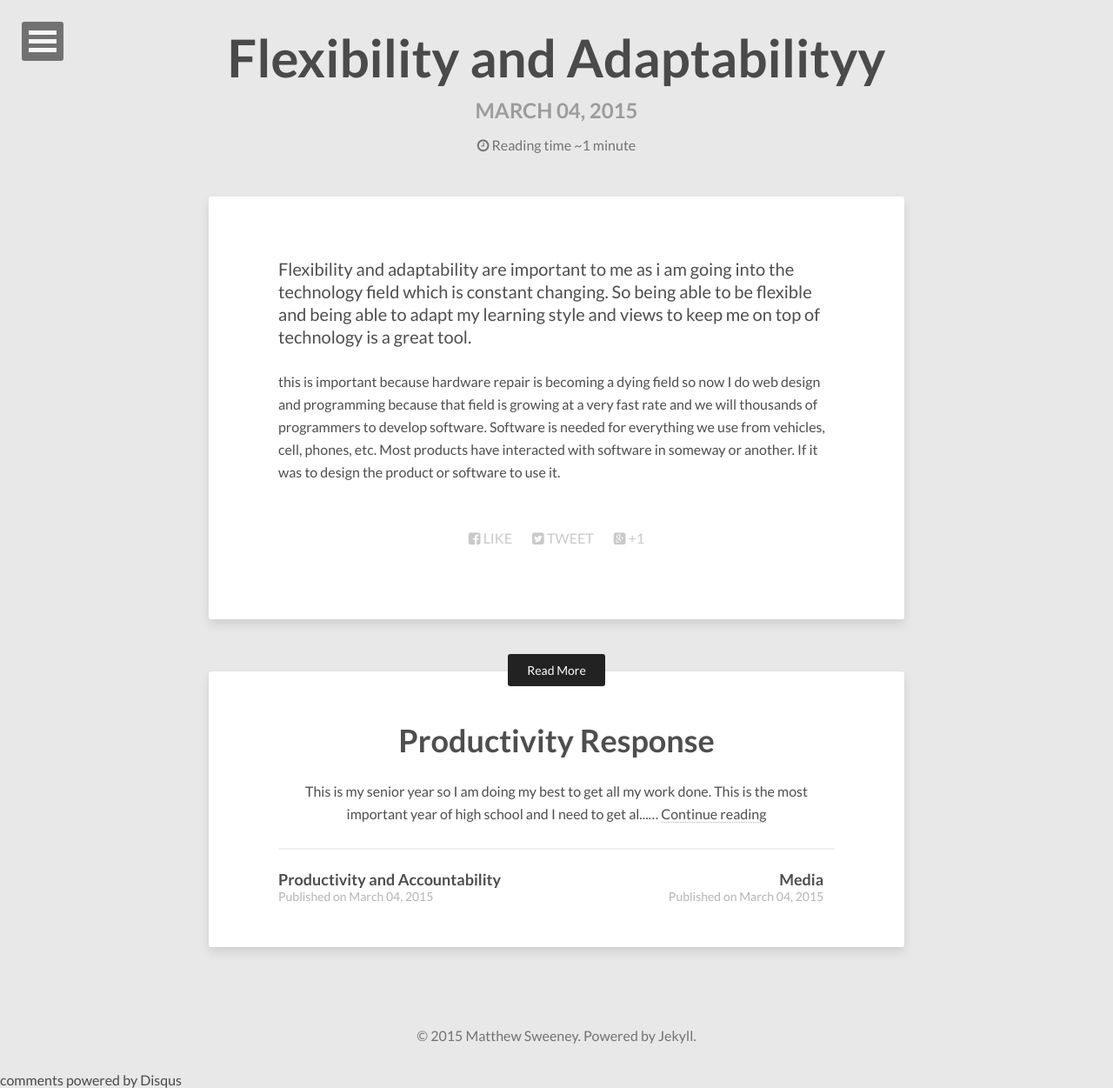
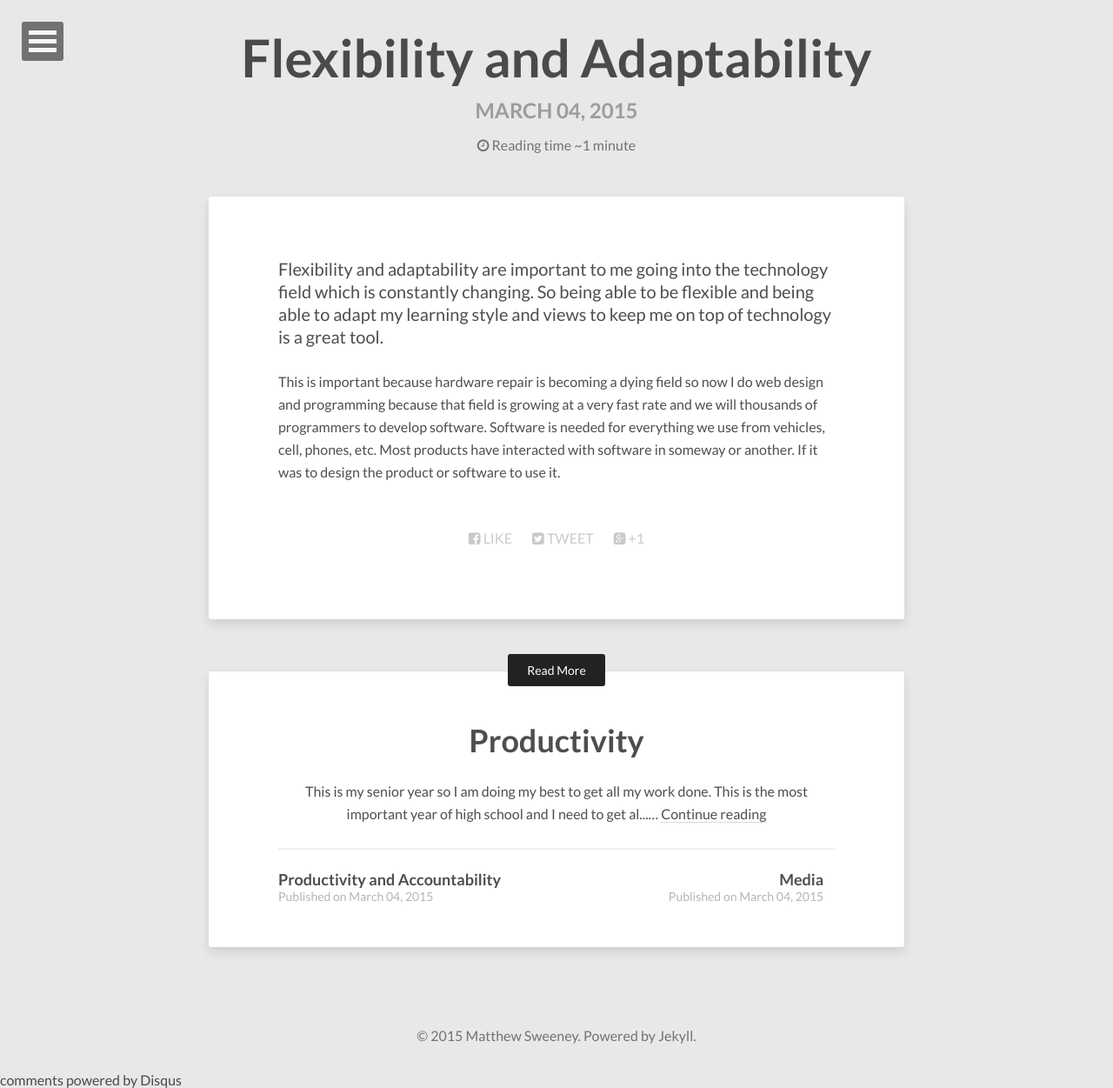
Before and after one commit to TheSween/TheSween.github.io, a Jekyll site: the page built from _posts/2015-03-12-flexibity.markdown, in a window 1280 px wide. Shown: the whole page at 87% size. Built offline with Jekyll 4.4.1, drawn with Linux system fonts in a browser that asks for light colours; nearby versions of some CDN libraries; comment, search, counter and statistics services are not loaded.

Commit message:
more fixes

```diff
--- a/_posts/2015-03-12-flexibity.markdown
+++ b/_posts/2015-03-12-flexibity.markdown
@@ -1,11 +1,11 @@
 ---
 layout: post
-title:  "Flexibility and Adaptabilityy"
+title:  "Flexibility and Adaptability"
 date:   2015-03-04 11:48:34
 categories: jekyll update
 ---
 
-Flexibility and adaptability are important to me as i am going into the technology field which is constant changing. So being able to be flexible and being able to adapt my learning style and views to keep me on top of technology is a great tool.
+Flexibility and adaptability are important to me going into the technology field which is constantly changing. So being able to be flexible and being able to adapt my learning style and views to keep me on top of technology is a great tool.
 
 
-this is important because hardware repair is becoming a dying field so now I do web design and programming because that field is growing at a very fast rate and we will thousands of programmers to develop software. Software is needed for everything we use from vehicles, cell, phones, etc. Most products have interacted with software in someway or another. If it was to design the product or software to use it.
+This is important because hardware repair is becoming a dying field so now I do web design and programming because that field is growing at a very fast rate and we will thousands of programmers to develop software. Software is needed for everything we use from vehicles, cell, phones, etc. Most products have interacted with software in someway or another. If it was to design the product or software to use it.
--- a/_posts/2015-03-12-productivityresponse.markdown
+++ b/_posts/2015-03-12-productivityresponse.markdown
@@ -1,6 +1,6 @@
 ---
 layout: post
-title:  "Productivity Response"
+title:  "Productivity"
 date:   2015-03-04 11:48:34
 categories: jekyll update
 ---
```
